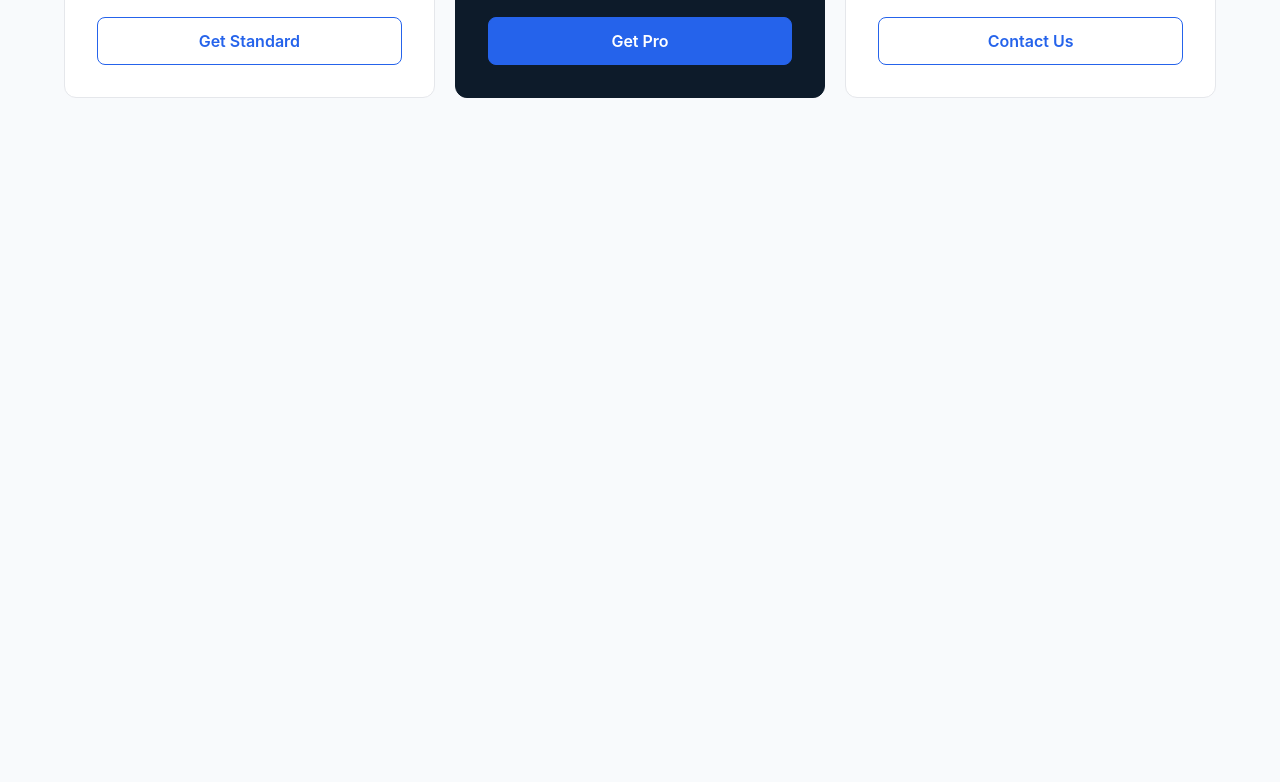
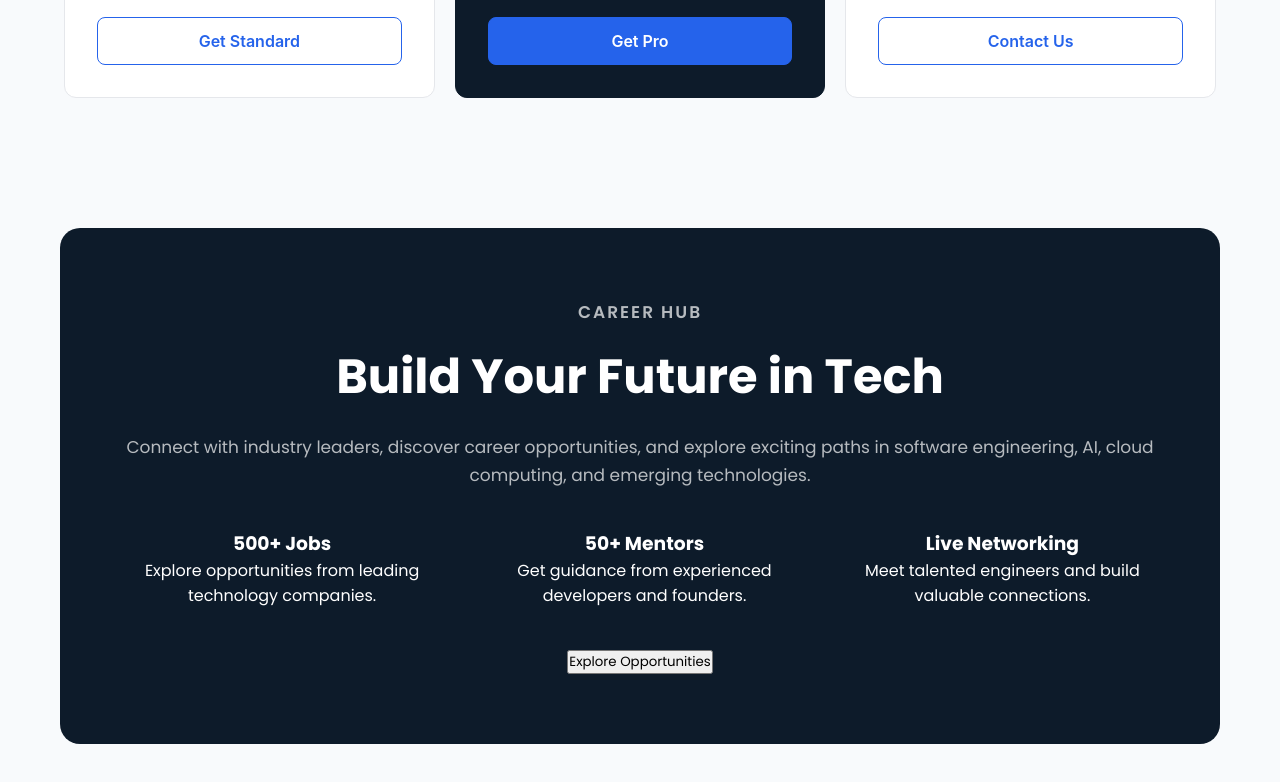
Before and after one commit to jm-jahed/assignment-01, a plain HTML site: page index.html in a window 1280 px wide. Shown: the part 2605-3387 px from the top of the page. Before the commit the page ends 2833 px from the top, so only its background shows below. Drawn offline with Linux system fonts and the light colour scheme.

Commit message:
Ai Section

```diff
--- a/index.html
+++ b/index.html
@@ -149,5 +149,47 @@
         </div>
     </section>
 <!--  PRICING SECTION  End-->
+
+ <!-- AI Section -->
+    <section class="container">
+        <div class="career-section">
+            <div class="career-content">
+                <p class="career-tag">CAREER HUB</p>
+                <h2>
+                    Build Your Future in Tech
+                </h2>
+                <p>
+                    Connect with industry leaders, discover career opportunities,
+                    and explore exciting paths in software engineering, AI,
+                    cloud computing, and emerging technologies.
+                </p>
+                <div class="career-cards">
+                    <div class="career-card">
+                        <h3>500+ Jobs</h3>
+                        <p>
+                            Explore opportunities from leading technology companies.
+                        </p>
+                    </div>
+                    <div class="career-card">
+                        <h3>50+ Mentors</h3>
+                        <p>
+                            Get guidance from experienced developers and founders.
+                        </p>
+                    </div>
+                    <div class="career-card">
+                        <h3>Live Networking</h3>
+                        <p>
+                            Meet talented engineers and build valuable connections.
+                        </p>
+                    </div>
+                </div>
+                <button class="career-btn">
+                    Explore Opportunities
+                </button>
+            </div>
+
+        </div>
+    </section>
+
 </body>
 </html>
--- a/style.css
+++ b/style.css
@@ -414,3 +414,50 @@ nav {
 .pricing-card.popular .pricing-btn.pro:hover {
     opacity: 0.9;
 }
+
+/*  ai section  */
+.career-section {
+    margin: 50px 0;
+    padding: 70px 50px;
+    border-radius: 20px;
+    background: #0D1B2A;
+    color: white;
+    text-align: center;
+}
+
+.career-content {
+    max-width: 1200px;
+    margin: 0 auto;
+
+}
+
+.career-tag {
+    color: #60A5FA;
+    font-size: 14px;
+    font-weight: 600;
+    letter-spacing: 2px;
+    margin-bottom: 15px;
+
+}
+
+.career-content h2 {
+    font-size: 48px;
+    font-weight: 700;
+    margin-bottom: 20px;
+
+}
+
+.career-content>p {
+    color: rgba(255, 255, 255, 0.7);
+    font-size: 17px;
+    line-height: 28px;
+
+}
+
+.career-cards {
+    display: flex;
+    justify-content: center;
+    gap: 20px;
+    margin: 40px 0;
+
+}
```
